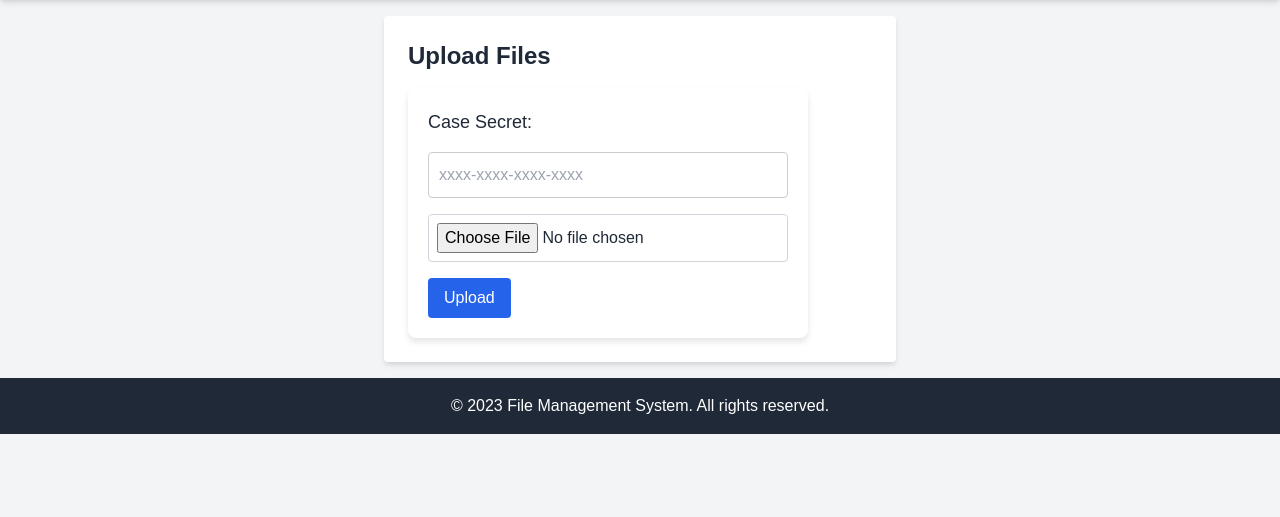
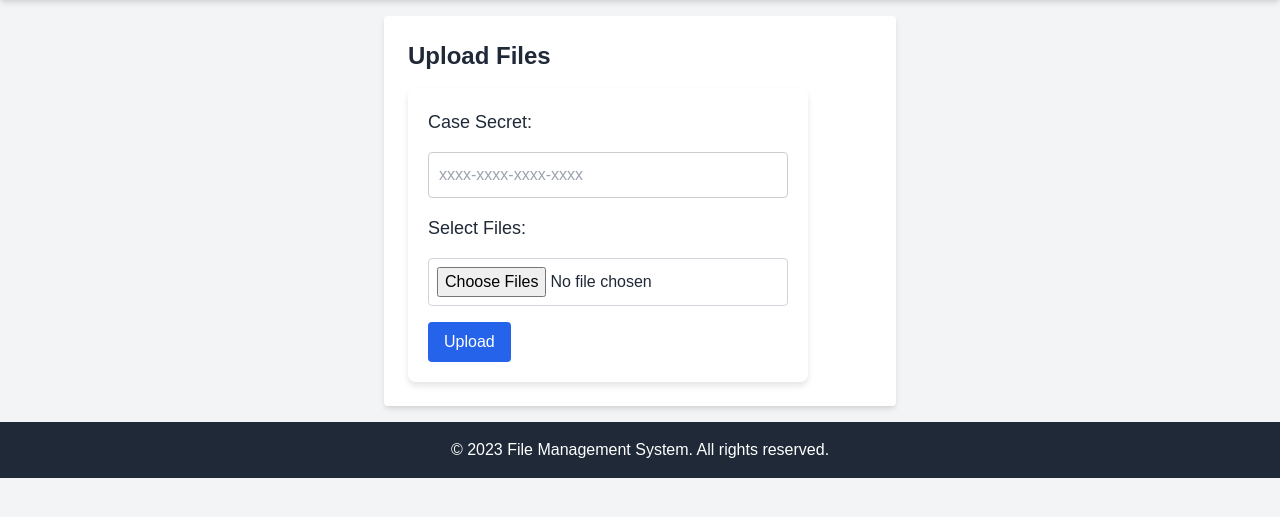
Before and after one commit to ExeqZ/Simple-Artifact-Collection, a Flask app: page /upload in a window 1280 px wide. Shown: the part 64-581 px from the top of the page. Run offline with Flask 3, Linux system fonts and the light colour scheme.

Commit message:
multi file upload 1

```diff
--- a/app.py
+++ b/app.py
@@ -42,19 +42,20 @@ def upload_file():
 
     container_name = result[0]
 
-    if 'file' not in request.files:
-        return "No file part", 400
-    file = request.files['file']
-    if file.filename == '':
-        return "No selected file", 400
+    if 'files' not in request.files:
+        return "No files part", 400
+    files = request.files.getlist('files')
+    if not files or all(file.filename == '' for file in files):
+        return "No selected files", 400
 
     try:
         container_client = blob_service_client.get_container_client(container_name)
-        blob_client = container_client.get_blob_client(file.filename)
-        blob_client.upload_blob(file)
-        return "File uploaded successfully", 200
+        for file in files:
+            blob_client = container_client.get_blob_client(file.filename)
+            blob_client.upload_blob(file)
+        return "Files uploaded successfully", 200
     except Exception as e:
-        return f"Error uploading file: {e}", 500
+        return f"Error uploading files: {e}", 500
 
 @app.route('/about')
 def about():
--- a/templates/upload.html
+++ b/templates/upload.html
@@ -17,7 +17,15 @@
         required
         class="block w-full border border-gray-300 p-2 rounded mb-4"
     >
-    <input type="file" name="file" class="block w-full border border-gray-300 p-2 rounded">
+    <label for="files" class="block text-lg font-medium mb-2">Select Files:</label>
+    <input
+        type="file"
+        id="files"
+        name="files"
+        multiple
+        required
+        class="block w-full border border-gray-300 p-2 rounded"
+    >
     <button type="submit" class="bg-blue-600 text-white px-4 py-2 rounded hover:bg-blue-700">Upload</button>
   </form>
 </div>
```
